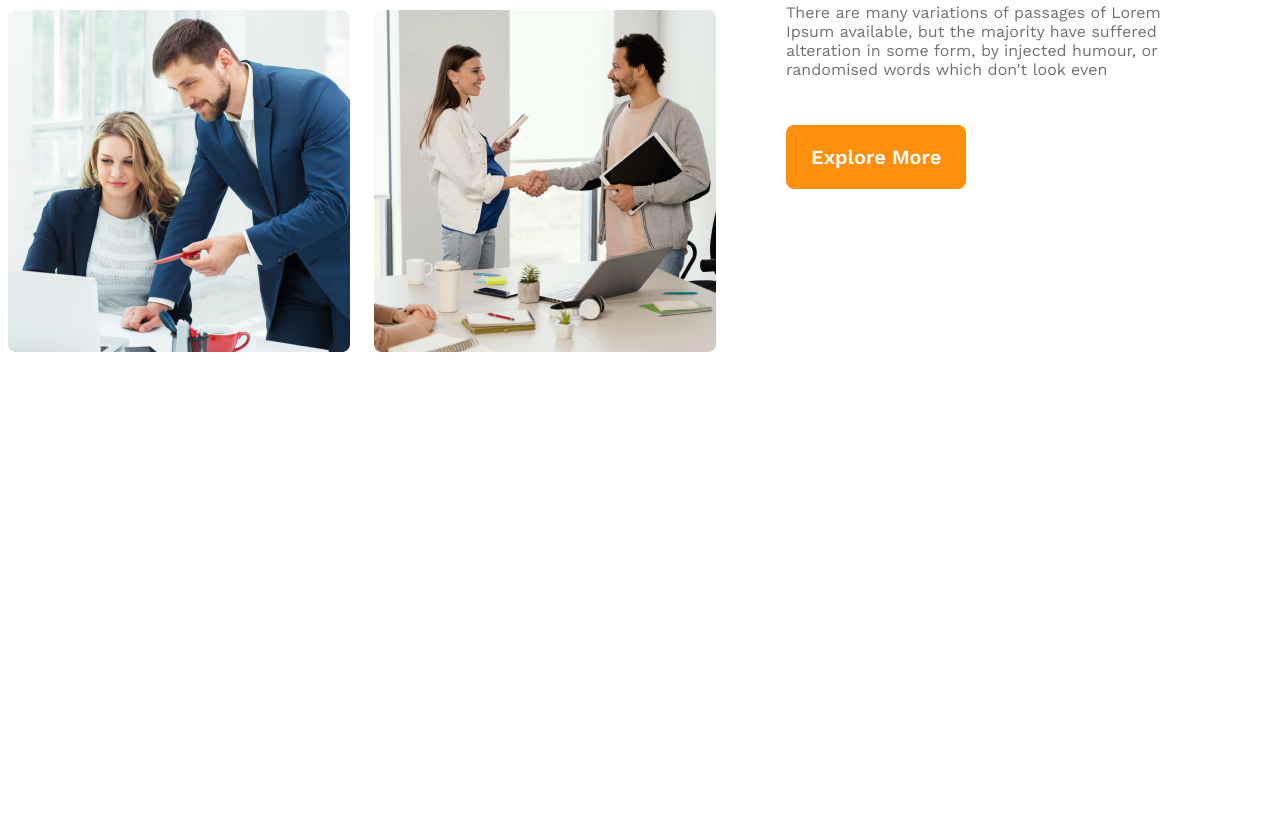
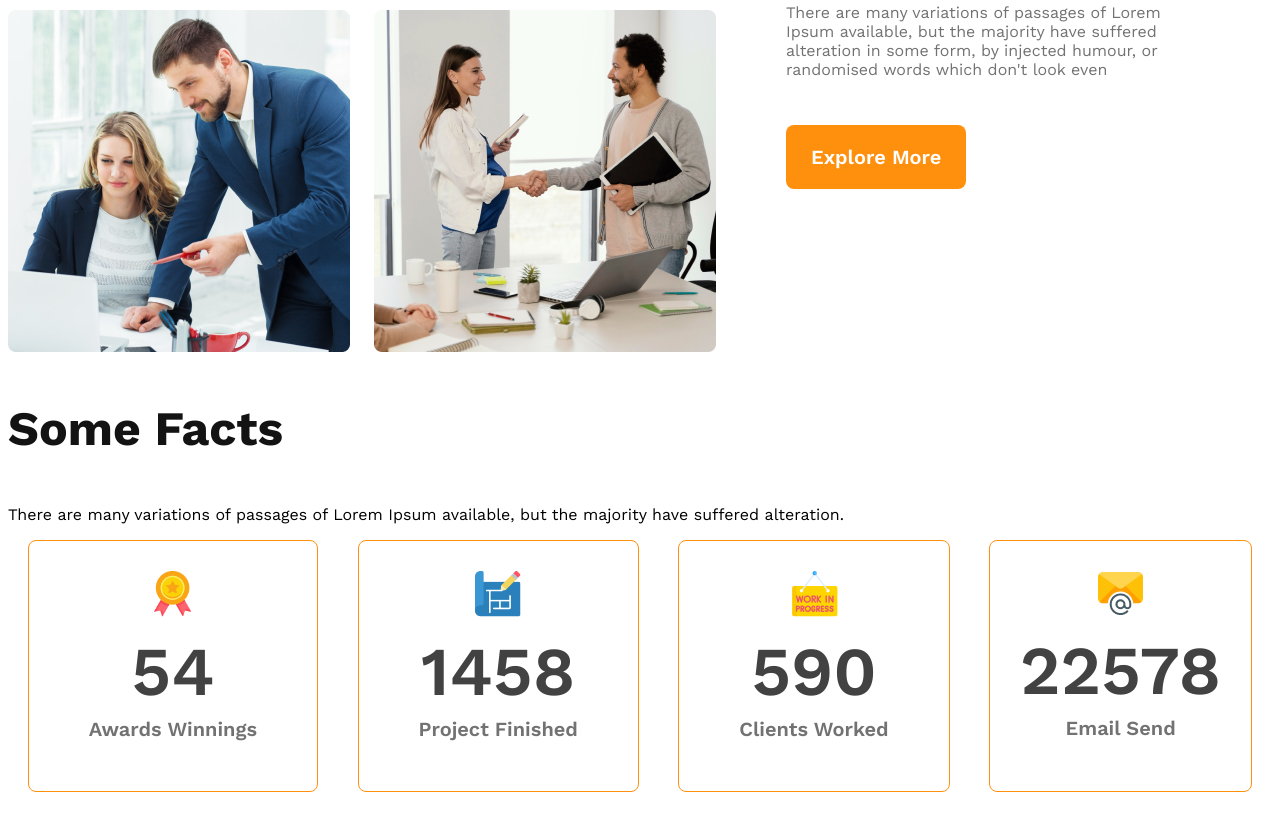
Before and after one commit to KhairulIslam001/g3-architects-website, a plain HTML site: page index.html in a window 1280 px wide. Shown: the part 1517-2347 px from the top of the page. Before the commit the page ends 1939 px from the top, so only its background shows below. Drawn offline with nearby package versions, Linux system fonts and the light colour scheme.

Commit message:
facts section added

```diff
--- a/index.html
+++ b/index.html
@@ -16,7 +16,7 @@
 <body>
     <!-- header start -->
     <header>
-        <nav class="nav-title">
+        <nav class="nav-title section-title">
             <h3>G3 Architects</h3>
             <ul>
                 <li><a href="">Home</a></li>
@@ -33,10 +33,10 @@
                 <div class="text-light-gray">There are many variations of passages of Lorem Ipsum available, but the
                     majority have suffered alteration in some form, by injected humour, or randomised words which don't
                     look even</div>
-                    <button class="btn-primary">Explore More</button>
+                <button class="btn-primary">Explore More</button>
             </div>
 
-        <img src="images/banner.png" alt="">
+            <img src="images/banner.png" alt="">
     </header>
     <!-- header end -->
     <main>
@@ -49,9 +49,46 @@
                 <img src="images/team4.png" alt="">
             </div>
             <div class="teams-content">
-                <h3 class="teams-title text-light-gray"><span class="quick-list text-light-gray">Quick list</span> <span>of Our</span> <Span class="text-features">Features</Span></h3>
-                <p class="text-light-gray">There are many variations of passages of Lorem Ipsum available, but the majority have suffered alteration in some form, by injected humour, or randomised words which don't look even</p>
+                <h3 class="teams-title text-light-gray"><span class="quick-list text-light-gray">Quick list</span>
+                    <span>of Our</span> <Span class="text-features">Features</Span>
+                </h3>
+                <p class="text-light-gray">There are many variations of passages of Lorem Ipsum available, but the
+                    majority have suffered alteration in some form, by injected humour, or randomised words which don't
+                    look even</p>
                 <button class="btn-primary">Explore More</button>
+            </div>
+        </section>
+
+        <!-- features section -->
+        <section class="features">
+
+        </section>
+        <!-- facts section -->
+        <section class="facts">
+            <h3 class="section-title">Some Facts</h3>
+            <p>There are many variations of passages of Lorem Ipsum available, but the majority have suffered alteration.</p>
+
+            <div class="facts-card-container">
+                <div class="card">
+                    <img src="images/icons/ribon.png" alt="">
+                    <h2 class="card-stats">54</h2>
+                    <p class="card-title text-light-gray ">Awards Winnings</p>
+                </div>
+                <div class="card">
+                    <img src="images/icons/projects.png" alt="">
+                    <h2 class="card-stats">1458</h2>
+                    <p class="card-title text-light-gray">Project Finished</p>
+                </div>
+                <div class="card">
+                    <img src="images/icons/customers.png" alt="">
+                    <h2 class="card-stats">590</h2>
+                    <p class="card-title text-light-gray">Clients Worked</p>
+                </div>
+                <div class="card">
+                    <img src="images/icons/email.png" alt="">
+                    <h2 class="card-stats">22578</h2>
+                    <p class="card-title text-light-gray">Email Send</p>
+                </div>
             </div>
         </section>
     </main>
--- a/styles/architect.css
+++ b/styles/architect.css
@@ -14,8 +14,16 @@
     cursor: pointer;
     margin-top: 30px;
 }
-.text-light-gray{
+
+.text-light-gray {
     color: #727272;
+}
+
+.section-title {
+    font-size: 3rem;
+    font-weight: 700;
+    color: #131313;
+
 }
 
 
@@ -31,12 +39,7 @@ nav {
     align-items: center;
 }
 
-.nav-title {
-    font-size: 3rem;
-    font-weight: 700;
-    color: #131313;
 
-}
 
 nav>ul {
     display: flex;
@@ -114,6 +117,36 @@ main {
 
 
 
+/* facts section */
+.facts-card-container {
+    display: flex;
+    justify-content: space-around;
+}
+
+.facts-card-container .card {
+    border-radius: 8px;
+    border: 1px solid #FF900E;
+    text-align: center;
+    padding:30px;
+}
+
+.facts-card-container .card-title {
+    font-size: 1.25rem;
+    font-weight: 600;
+    margin-top: 5px;
+    padding-left: 30px;
+    padding-right: 30px;
+}
+
+.facts-card-container .card-stats {
+    color: #424242;
+    font-size: 4.28rem;
+    font-weight: 600;
+    margin: 10px 0px 0px 0px;
+}
+
+
+
 
 
 
@@ -133,15 +166,19 @@ main {
         padding: 20px;
     }
 
-    nav, .teams-container {
+    nav,
+    .teams-container {
         flex-direction: column;
     }
-    .teams-container{
+
+    .teams-container {
         flex-direction: column-reverse;
     }
-    .teams-img-container{
+
+    .teams-img-container {
         grid-template-columns: 1fr;
     }
+
     .teams-content {
         padding-left: 20px;
         padding-right: 20px;
@@ -155,12 +192,15 @@ main {
         padding: 50px;
     }
 
-    nav, .teams-container {
+    nav,
+    .teams-container {
         flex-direction: column;
     }
-    .teams-container{
+
+    .teams-container {
         flex-direction: column-reverse;
     }
+
     .teams-content {
         margin-bottom: 50px;
     }
```
